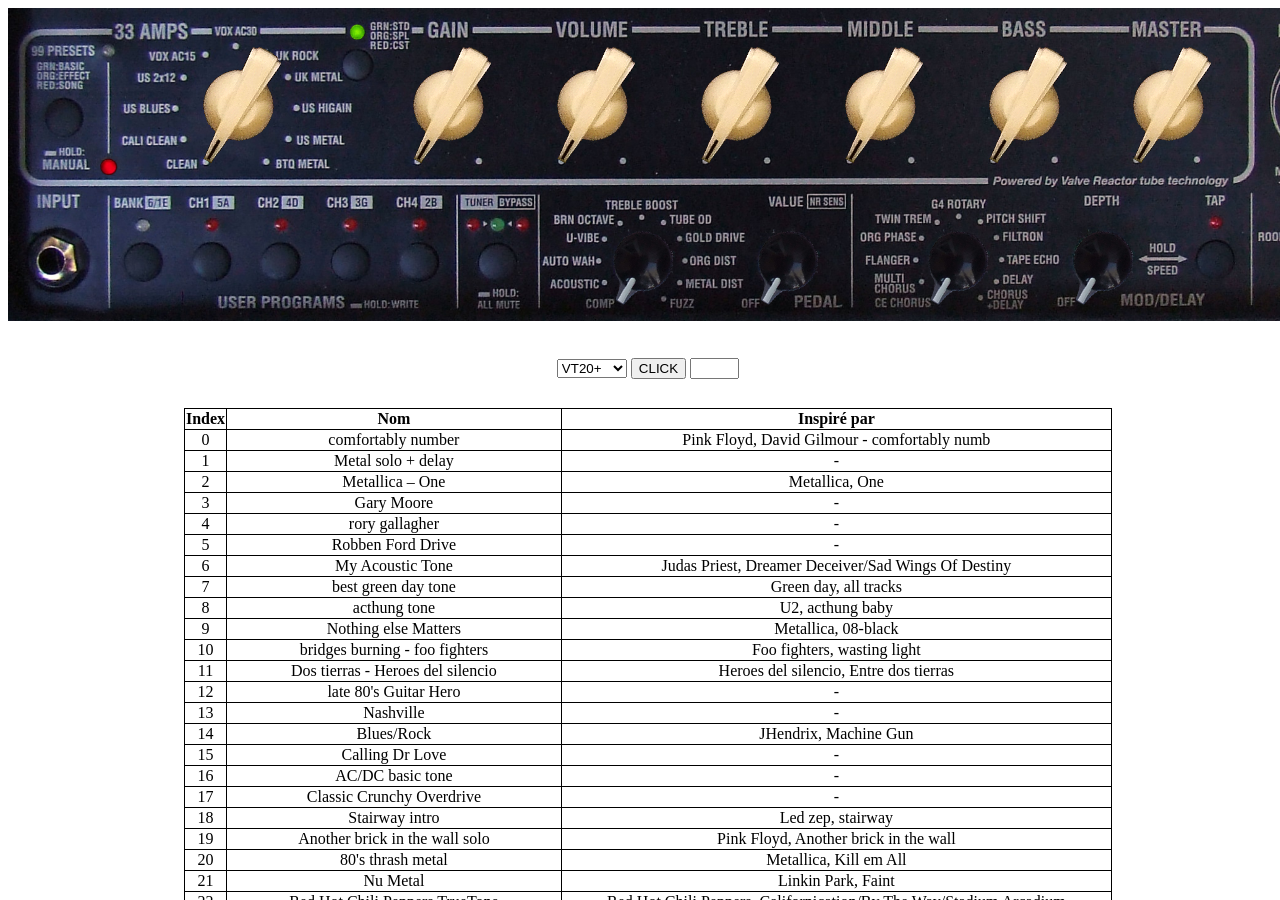
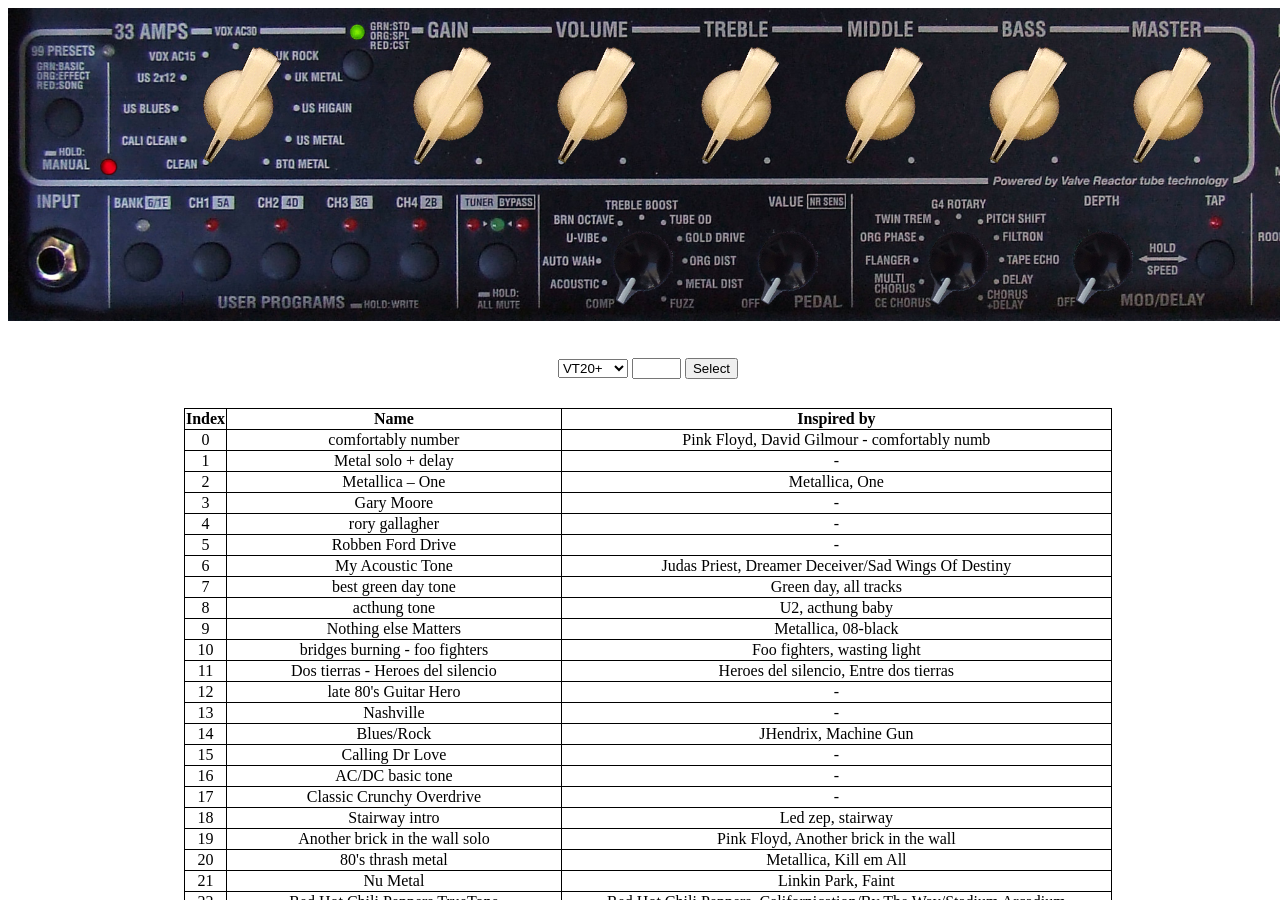
Before and after one commit to Aonnghus/VTplus-patches, a Jekyll site: the page built from index.html, in a window 1280 px wide and 900 px high. Built offline with Jekyll 4.4.1, drawn with Linux system fonts in a browser that asks for light colours.

Commit message:
Translated to english

```diff
--- a/index.html
+++ b/index.html
@@ -51,16 +51,16 @@ title: VOX VTx patches
             <option value="120">VT80+</option>
             <option value="180">VT120+</option>
         </select>
-        <button type="button" id="click">CLICK</button>
         <input type="text" maxlength="3" size="3" id="text">
+        <button type="button" id="click">Select</button>
     </div>
     <div class="list" id="list">
         <table>
             <thead>
                 <tr>
                     <th>Index</th>
-                    <th>Nom</th>
-                    <th>Inspiré par</th>
+                    <th>Name</th>
+                    <th>Inspired by</th>
                 </tr>
             </thead>
             <tbody>
```
